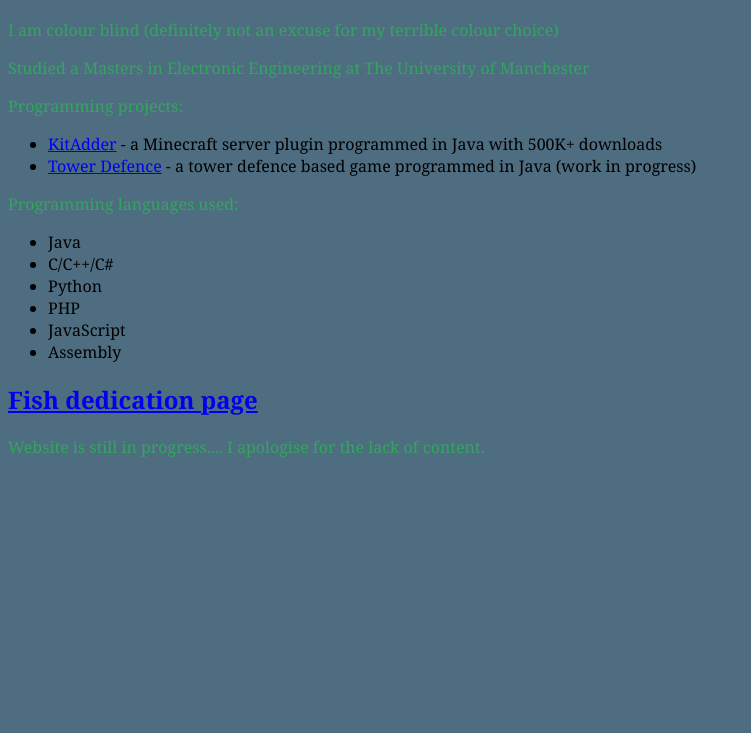
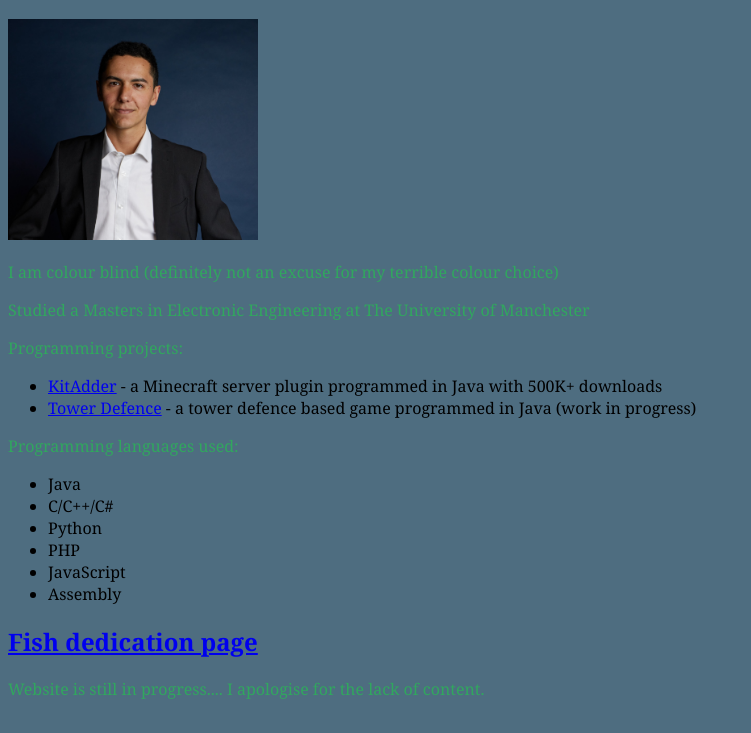
Before and after one commit to THGDanny/dannysite, a plain HTML site: page dannysite/index.html in a window 1280 px wide. Shown: the part 67-800 px from the top of the page, without its empty margins (0-751 px from the left). Drawn offline with Linux system fonts and the light colour scheme.

Commit message:
Added an image of myself

```diff
--- a/dannysite/index.html
+++ b/dannysite/index.html
@@ -7,6 +7,11 @@
     </head>
     <body>
         <h1>Danyaal (Danny) Islam</h1>
+        <img src="images/me.jpg" alt="A picture of me" width="250">
+        <!--
+        I find it interesting I don't have to resize both width and height
+        to make the image smaller. Not sure if this is good practice or not.
+        -->
         <p>I am colour blind (definitely not an excuse for my terrible colour choice)</p>
         <p>Studied a Masters in Electronic Engineering at The University of Manchester</p>
         <p>Programming projects:</p>
```
Also changed, not shown: dannysite/images/me.jpg (added).
